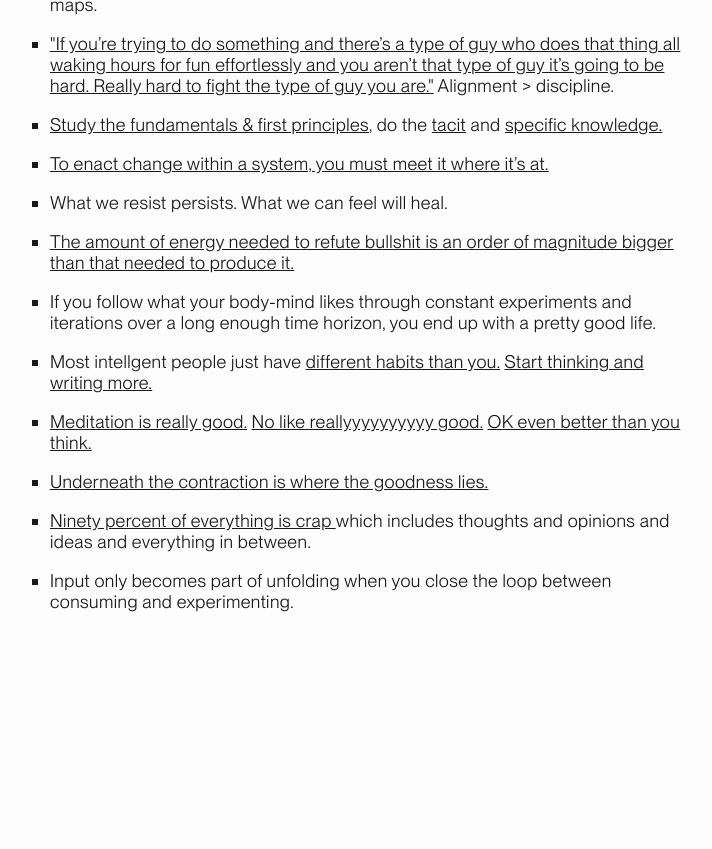
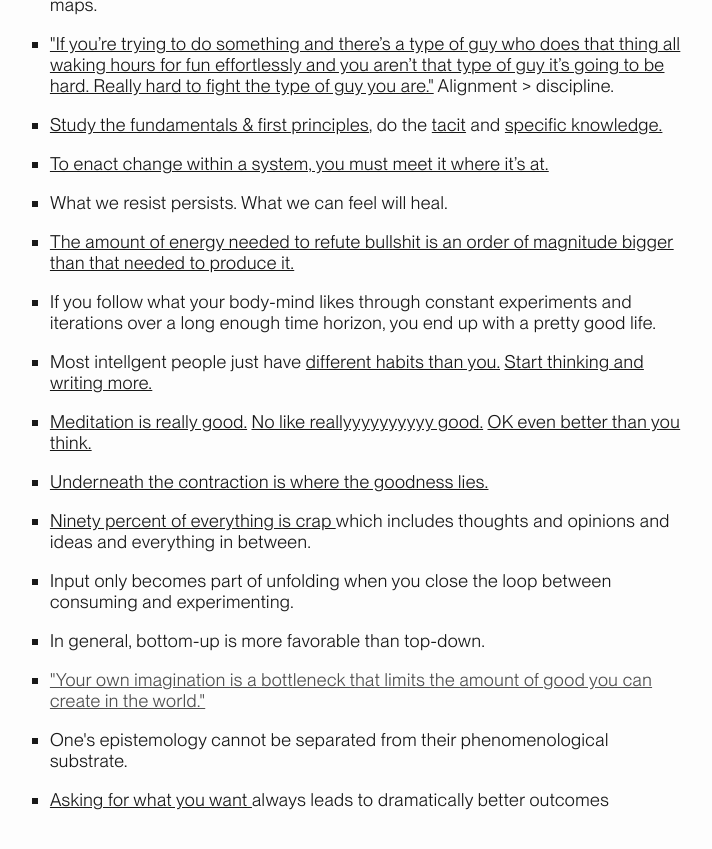
Before and after one commit to pxsswordprotected/personalsite, a Jekyll site: the page docs/principles.html, which Jekyll copies as it is, in a window 1280 px wide and 900 px high, scrolled down 3692 px. Shown: the top 849 px of the window, without its empty margins (285-997 px from the left). Built offline with Jekyll 4.4.1, drawn with Linux system fonts in a browser that asks for light colours; before the commit the page ends 4394 px from its top, so only the background shows below that.

Commit message:
addded princ

```diff
--- a/docs/principles.html
+++ b/docs/principles.html
@@ -636,7 +636,12 @@
                             Input only becomes part of unfolding when you close
                             the loop between consuming and experimenting.
                         </li>
-                    </ul>
+                        <li>In general, bottom-up is more favorable than top-down.</li>
+                        <li><a href=""https://newsletter.osv.llc/p/visakan-veerasamy" target="_blank">"Your own imagination is a bottleneck that limits the amount of
+                        good you can create in the world."</a></li>
+                        <li>One's epistemology cannot be separated from their phenomenological substrate.</li>
+                        <li><a href="https://substack.com/home/post/p-185139497" target="_blank">Asking for what you want </a>always leads to dramatically better outcomes</li>
+                        </ul>
                 </section>
             </main>
         </div>
```
